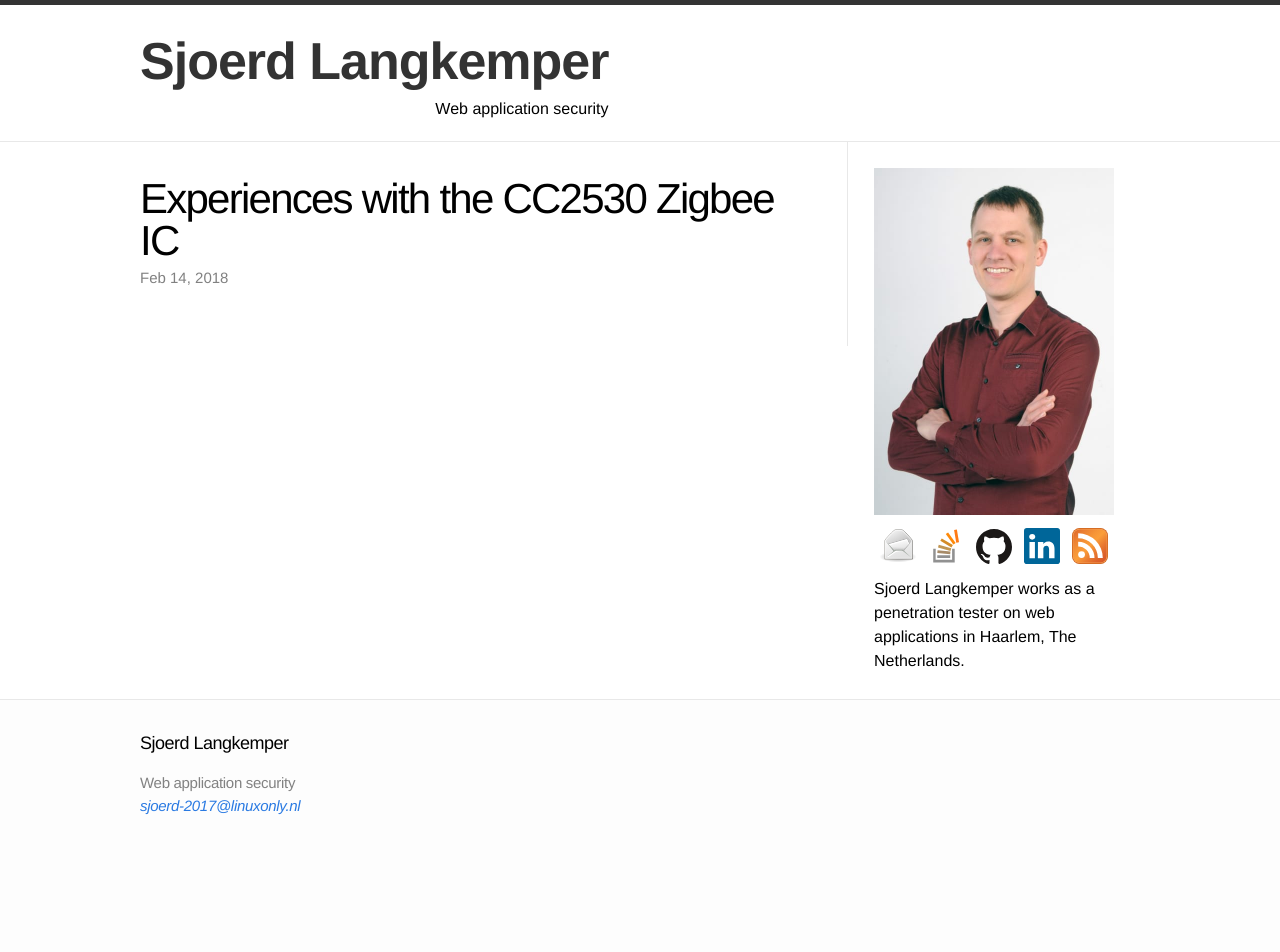
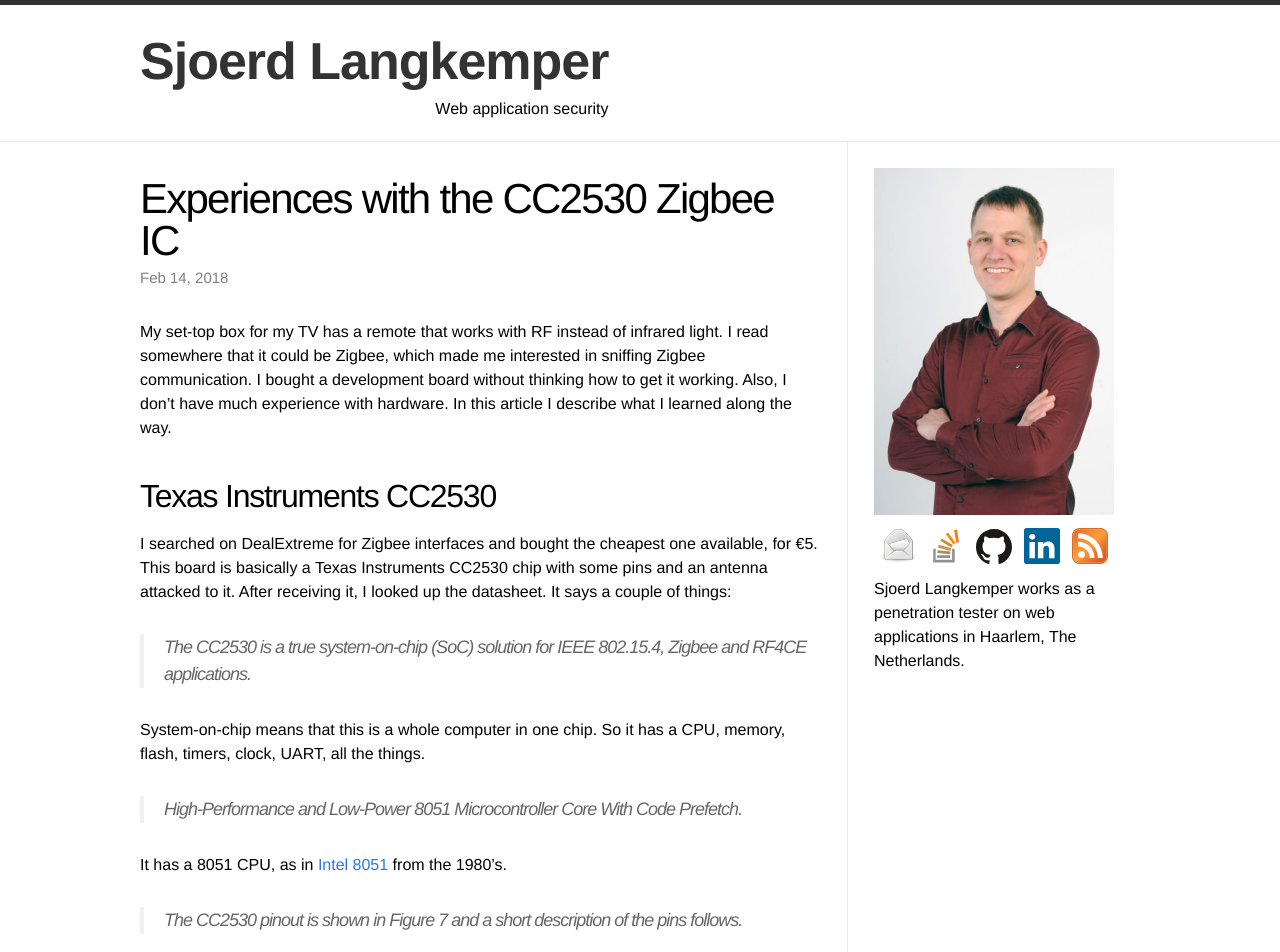
Before and after one commit to Sjord/Sjord.github.io, a Jekyll site: the page built from _posts/2017-12-07-cc2530.md, in a window 1280 px wide and 1400 px high. Shown: the top 952 px of the window. Built offline with Jekyll 4.4.1, drawn with Linux system fonts in a browser that asks for light colours; some of the changed text lies outside the part shown.

Commit message:
Start with CC2530 post

```diff
--- a/_posts/2017-12-07-cc2530.md
+++ b/_posts/2017-12-07-cc2530.md
@@ -4,3 +4,32 @@
 thumbnail: cc2530-240.jpg
 date: 2018-02-14
 ---
+
+My set-top box for my TV has a remote that works with RF instead of infrared light. I read somewhere that it could be Zigbee, which made me interested in sniffing Zigbee communication. I bought a development board without thinking how to get it working. Also, I don't have much experience with hardware. In this article I describe what I learned along the way.
+
+## Texas Instruments CC2530
+
+I searched on DealExtreme for Zigbee interfaces and bought the cheapest one available, for &euro;5. This board is basically a Texas Instruments CC2530 chip with some pins and an antenna attacked to it.
+After receiving it, I looked up the datasheet. It says a couple of things:
+
+> The CC2530 is a true system-on-chip (SoC) solution for IEEE 802.15.4, Zigbee and RF4CE applications.
+
+System-on-chip means that this is a whole computer in one chip. So it has a CPU, memory, flash, timers, clock, UART, all the things.
+
+> High-Performance and Low-Power 8051 Microcontroller Core With Code Prefetch.
+
+It has a 8051 CPU, as in [Intel 8051](https://en.wikipedia.org/wiki/Intel_MCS-51) from the 1980's.
+
+> The CC2530 pinout is shown in Figure 7 and a short description of the pins follows.
+
+The datasheet also provides information about all the pins. This is particularly helpful since the development board doesn't have any documentation at all. I had to trace the lines on the PCB to figure out what all the pins do.
+
+<img src="/images/cc2530.jpg" alt="CC2530 board">
+
+## Blinking LED
+
+TODO write about memory mapped I/O
+
+To make use of thing I want to run a program on it. I wrote a little [blinking LED program](https://github.com/Sjord/cc2530/blob/master/blink/blink.c). After some searching I found a compiler that can compile for 8051: [SDCC](http://sdcc.sourceforge.net/). Compiling the C file creates an [Intel HEX](https://en.wikipedia.org/wiki/Intel_HEX) file, which contains HEX data and offsets where to put it in flash.
+
+[CCLib](https://github.com/wavesoft/CCLib)
```
